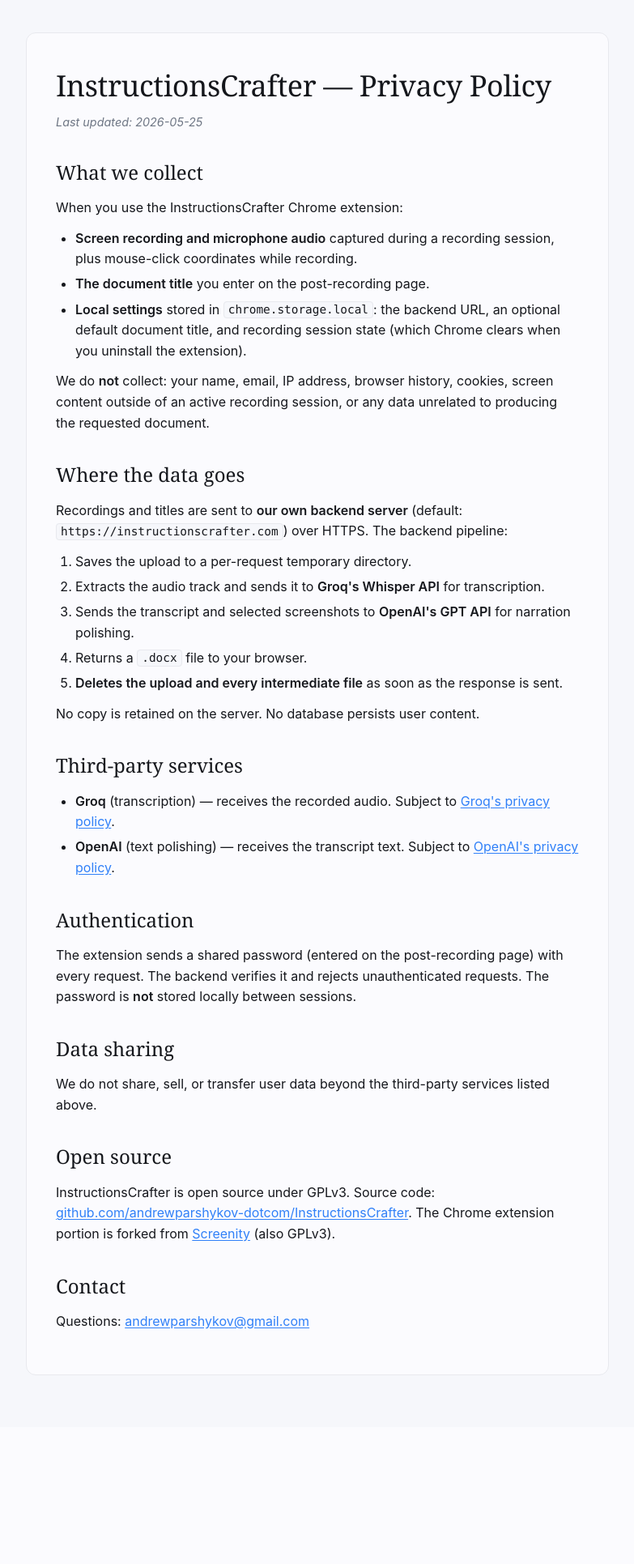
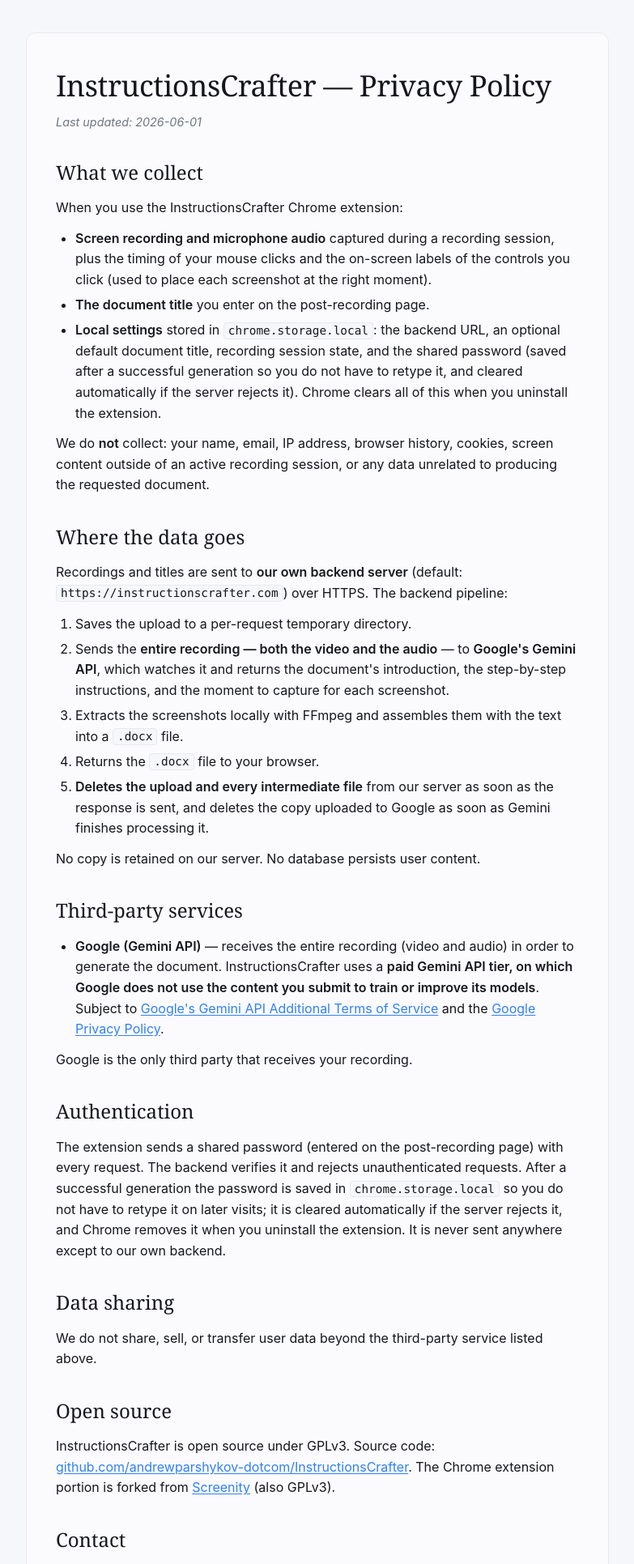
Before and after one commit to andrewparshykov-dotcom/InstructionsCrafter, a FastAPI app: page /privacy in a window 1280 px wide. Shown: the top 1931 px of the page at 81% size, without its empty margins (248-1031 px from the left). Before the commit the page ends 1698 px from the top, so only its background shows below. Run offline with FastAPI, Linux system fonts and the light colour scheme; some libraries are stand-ins or nearby versions.

Commit message:
Rewrite privacy policy for the Gemini pipeline
The backend now sends the whole recording (video + audio) to Google's Gemini API in one call instead of routing audio to Groq Whisper and transcript/screenshots to OpenAI. Rewrite the data-flow and third-party sections to match: the entire recording goes to Gemini, we use the paid tier (Google does not use submitted content to train its models), and the Google-side upload is deleted once processing finishes. Remove Groq and OpenAI entirely.

Also correct two now-inaccurate details: this branch saves the shared password to chrome.storage.local after a successful generation (cleared on a 401), and the extension captures click timing plus control labels rather than raw coordinates. Keep the deleted-after-processing and shared-password sections.

Co-Authored-By: Claude Opus 4.8 <noreply@anthropic.com>

```diff
--- a/backend/templates/privacy.html
+++ b/backend/templates/privacy.html
@@ -66,14 +66,14 @@
 <body>
 <main>
 <h1>InstructionsCrafter — Privacy Policy</h1>
-<p class="updated">Last updated: 2026-05-25</p>
+<p class="updated">Last updated: 2026-06-01</p>
 
 <h2>What we collect</h2>
 <p>When you use the InstructionsCrafter Chrome extension:</p>
 <ul>
-  <li><strong>Screen recording and microphone audio</strong> captured during a recording session, plus mouse-click coordinates while recording.</li>
+  <li><strong>Screen recording and microphone audio</strong> captured during a recording session, plus the timing of your mouse clicks and the on-screen labels of the controls you click (used to place each screenshot at the right moment).</li>
   <li><strong>The document title</strong> you enter on the post-recording page.</li>
-  <li><strong>Local settings</strong> stored in <code>chrome.storage.local</code>: the backend URL, an optional default document title, and recording session state (which Chrome clears when you uninstall the extension).</li>
+  <li><strong>Local settings</strong> stored in <code>chrome.storage.local</code>: the backend URL, an optional default document title, recording session state, and the shared password (saved after a successful generation so you do not have to retype it, and cleared automatically if the server rejects it). Chrome clears all of this when you uninstall the extension.</li>
 </ul>
 <p>We do <strong>not</strong> collect: your name, email, IP address, browser history, cookies, screen content outside of an active recording session, or any data unrelated to producing the requested document.</p>
 
@@ -81,24 +81,24 @@
 <p>Recordings and titles are sent to <strong>our own backend server</strong> (default: <code>https://instructionscrafter.com</code>) over HTTPS. The backend pipeline:</p>
 <ol>
   <li>Saves the upload to a per-request temporary directory.</li>
-  <li>Extracts the audio track and sends it to <strong>Groq's Whisper API</strong> for transcription.</li>
-  <li>Sends the transcript and selected screenshots to <strong>OpenAI's GPT API</strong> for narration polishing.</li>
-  <li>Returns a <code>.docx</code> file to your browser.</li>
-  <li><strong>Deletes the upload and every intermediate file</strong> as soon as the response is sent.</li>
+  <li>Sends the <strong>entire recording — both the video and the audio</strong> — to <strong>Google's Gemini API</strong>, which watches it and returns the document's introduction, the step-by-step instructions, and the moment to capture for each screenshot.</li>
+  <li>Extracts the screenshots locally with FFmpeg and assembles them with the text into a <code>.docx</code> file.</li>
+  <li>Returns the <code>.docx</code> file to your browser.</li>
+  <li><strong>Deletes the upload and every intermediate file</strong> from our server as soon as the response is sent, and deletes the copy uploaded to Google as soon as Gemini finishes processing it.</li>
 </ol>
-<p>No copy is retained on the server. No database persists user content.</p>
+<p>No copy is retained on our server. No database persists user content.</p>
 
 <h2>Third-party services</h2>
 <ul>
-  <li><strong>Groq</strong> (transcription) — receives the recorded audio. Subject to <a href="https://groq.com/privacy-policy/" target="_blank" rel="noopener">Groq's privacy policy</a>.</li>
-  <li><strong>OpenAI</strong> (text polishing) — receives the transcript text. Subject to <a href="https://openai.com/policies/privacy-policy" target="_blank" rel="noopener">OpenAI's privacy policy</a>.</li>
+  <li><strong>Google (Gemini API)</strong> — receives the entire recording (video and audio) in order to generate the document. InstructionsCrafter uses a <strong>paid Gemini API tier, on which Google does not use the content you submit to train or improve its models</strong>. Subject to <a href="https://ai.google.dev/gemini-api/terms" target="_blank" rel="noopener">Google's Gemini API Additional Terms of Service</a> and the <a href="https://policies.google.com/privacy" target="_blank" rel="noopener">Google Privacy Policy</a>.</li>
 </ul>
+<p>Google is the only third party that receives your recording.</p>
 
 <h2>Authentication</h2>
-<p>The extension sends a shared password (entered on the post-recording page) with every request. The backend verifies it and rejects unauthenticated requests. The password is <strong>not</strong> stored locally between sessions.</p>
+<p>The extension sends a shared password (entered on the post-recording page) with every request. The backend verifies it and rejects unauthenticated requests. After a successful generation the password is saved in <code>chrome.storage.local</code> so you do not have to retype it on later visits; it is cleared automatically if the server rejects it, and Chrome removes it when you uninstall the extension. It is never sent anywhere except to our own backend.</p>
 
 <h2>Data sharing</h2>
-<p>We do not share, sell, or transfer user data beyond the third-party services listed above.</p>
+<p>We do not share, sell, or transfer user data beyond the third-party service listed above.</p>
 
 <h2>Open source</h2>
 <p>InstructionsCrafter is open source under GPLv3. Source code: <a href="https://github.com/andrewparshykov-dotcom/InstructionsCrafter" target="_blank" rel="noopener">github.com/andrewparshykov-dotcom/InstructionsCrafter</a>. The Chrome extension portion is forked from <a href="https://github.com/alyssaxuu/screenity" target="_blank" rel="noopener">Screenity</a> (also GPLv3).</p>
```
